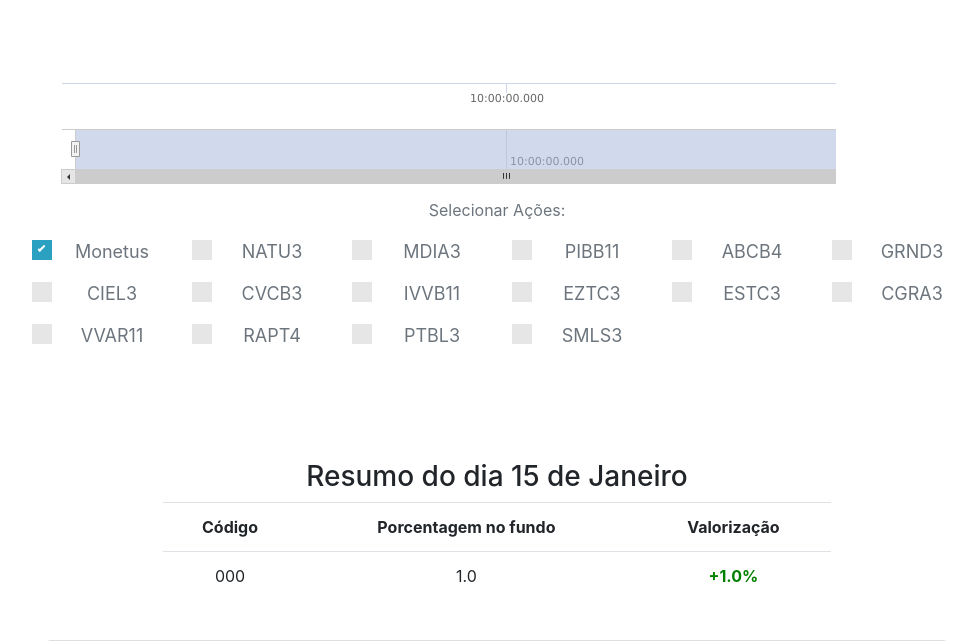
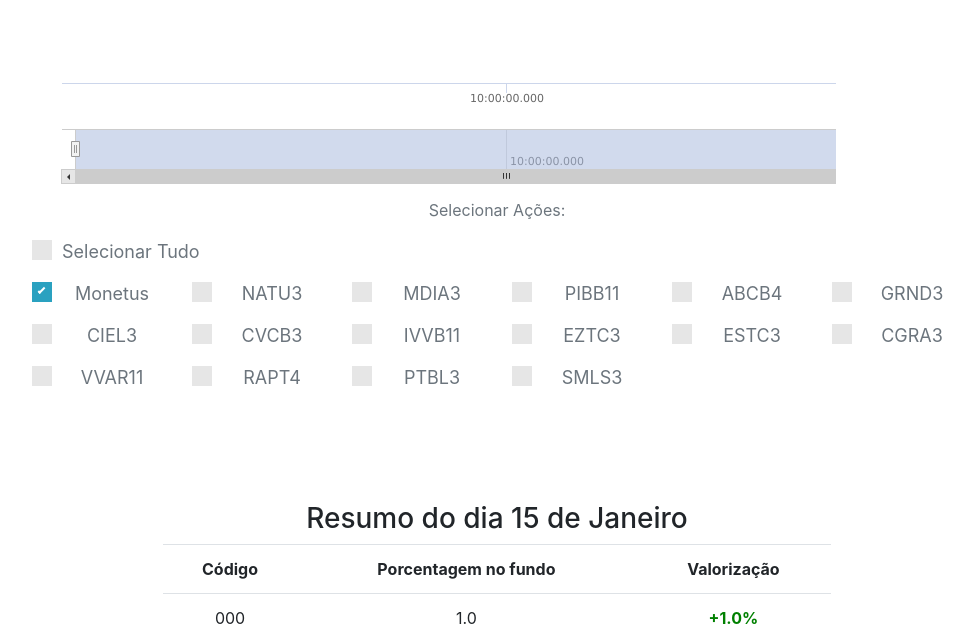
Before and after one commit to alepmaros/monetus-fiavis, a Django app: page /monetus/ in a window 1280 px wide. Shown: the part 731-1372 px from the top of the page, without its empty margins (143-1116 px from the left). Run offline with Django 3.2, Linux system fonts and the light colour scheme; tables that the repository leaves empty hold one stand-in row (values such as "Sample post"); some libraries are stand-ins or nearby versions.

Commit message:
Adicionando opção de selecionar tudo

```diff
--- a/monetus_fiavis/fiavis/templates/fiavis/chart.html
+++ b/monetus_fiavis/fiavis/templates/fiavis/chart.html
@@ -54,7 +54,6 @@
   }
 
   function recreateChart(selected_charts = ['Monetus FIA'], acumulado = true) {
-
     var fiaData = [];
     var stocks = [];
     var data = [];
--- a/monetus_fiavis/fiavis/templates/fiavis/index.html
+++ b/monetus_fiavis/fiavis/templates/fiavis/index.html
@@ -51,100 +51,105 @@
 
     <form>
       <div class="row">
-
-        <div class="col-md-2 col-sm-4 col-6">
+        <div style="text-align: left;" class="col-md-12 col-sm-4 col-6">
             <label class="control control--checkbox">
-                <input type="checkbox" onchange="toggleChart(this)" id="_FIA" value="Monetus FIA" checked>Monetus
+                <input type="checkbox" onclick="checkSelection(this)" id="select_all" value="all">Selecionar Tudo
                 <div class="control__indicator"></div>
             </label>
         </div>
         <div class="col-md-2 col-sm-4 col-6">
             <label class="control control--checkbox">
-                <input type="checkbox" onchange="toggleChart(this)" id="_NATU3" value="NATU3">NATU3
+                <input class="checkbox" type="checkbox" onchange="toggleChart(this)" id="_FIA" value="Monetus FIA" checked>Monetus
                 <div class="control__indicator"></div>
             </label>
         </div>
         <div class="col-md-2 col-sm-4 col-6">
             <label class="control control--checkbox">
-                <input type="checkbox" onchange="toggleChart(this)" id="_MDIA3" value="MDIA3">MDIA3
+                <input class="checkbox" type="checkbox" onchange="toggleChart(this)" id="_NATU3" value="NATU3">NATU3
                 <div class="control__indicator"></div>
             </label>
         </div>
         <div class="col-md-2 col-sm-4 col-6">
             <label class="control control--checkbox">
-                <input type="checkbox" onchange="toggleChart(this)" id="_PIBB" value="PIBB">PIBB11
+                <input class="checkbox" type="checkbox" onchange="toggleChart(this)" id="_MDIA3" value="MDIA3">MDIA3
                 <div class="control__indicator"></div>
             </label>
         </div>
         <div class="col-md-2 col-sm-4 col-6">
             <label class="control control--checkbox">
-                <input type="checkbox" onchange="toggleChart(this)" id="_ABCB4" value="ABCB4">ABCB4
+                <input class="checkbox" type="checkbox" onchange="toggleChart(this)" id="_PIBB" value="PIBB">PIBB11
                 <div class="control__indicator"></div>
             </label>
         </div>
         <div class="col-md-2 col-sm-4 col-6">
             <label class="control control--checkbox">
-                <input type="checkbox" onchange="toggleChart(this)" id="_GRND3" value="GRND3">GRND3
+                <input class="checkbox" type="checkbox" onchange="toggleChart(this)" id="_ABCB4" value="ABCB4">ABCB4
                 <div class="control__indicator"></div>
             </label>
         </div>
         <div class="col-md-2 col-sm-4 col-6">
             <label class="control control--checkbox">
-                <input type="checkbox" onchange="toggleChart(this)" id="_CIEL3" value="CIEL3">CIEL3
+                <input class="checkbox" type="checkbox" onchange="toggleChart(this)" id="_GRND3" value="GRND3">GRND3
                 <div class="control__indicator"></div>
             </label>
         </div>
         <div class="col-md-2 col-sm-4 col-6">
             <label class="control control--checkbox">
-                <input type="checkbox" onchange="toggleChart(this)" id="_CVCB3" value="CVCB3">CVCB3
+                <input class="checkbox" type="checkbox" onchange="toggleChart(this)" id="_CIEL3" value="CIEL3">CIEL3
                 <div class="control__indicator"></div>
             </label>
         </div>
         <div class="col-md-2 col-sm-4 col-6">
             <label class="control control--checkbox">
-                <input type="checkbox" onchange="toggleChart(this)" id="_IVVB11" value="IVVB11">IVVB11
+                <input class="checkbox" type="checkbox" onchange="toggleChart(this)" id="_CVCB3" value="CVCB3">CVCB3
+                <div class="control__indicator"></div>
+            </label>
+        </div>
+        <div class="col-md-2 col-sm-4 col-6">
+            <label class="control control--checkbox">
+                <input class="checkbox" type="checkbox" onchange="toggleChart(this)" id="_IVVB11" value="IVVB11">IVVB11
                 <div class="control__indicator"></div>
               </label>
         </div>
         <div class="col-md-2 col-sm-4 col-6">
             <label class="control control--checkbox">
-                <input type="checkbox" onchange="toggleChart(this)" id="_EZTC3" value="EZTC3">EZTC3
+                <input class="checkbox" type="checkbox" onchange="toggleChart(this)" id="_EZTC3" value="EZTC3">EZTC3
                 <div class="control__indicator"></div>
             </label>
         </div>
         <div class="col-md-2 col-sm-4 col-6">
             <label class="control control--checkbox">
-                <input type="checkbox" onchange="toggleChart(this)" id="_ESTC3" value="ESTC3">ESTC3
+                <input class="checkbox" type="checkbox" onchange="toggleChart(this)" id="_ESTC3" value="ESTC3">ESTC3
                 <div class="control__indicator"></div>
             </label>
         </div>
         <div class="col-md-2 col-sm-4 col-6">
             <label class="control control--checkbox">
-                <input type="checkbox" onchange="toggleChart(this)" id="_CGRA3" value="CGRA3">CGRA3
+                <input class="checkbox" type="checkbox" onchange="toggleChart(this)" id="_CGRA3" value="CGRA3">CGRA3
                 <div class="control__indicator"></div>
             </label>
         </div>
         <div class="col-md-2 col-sm-4 col-6">
             <label class="control control--checkbox">
-                <input type="checkbox" onchange="toggleChart(this)" id="_VVAR11" value="VVAR11">VVAR11
+                <input class="checkbox" type="checkbox" onchange="toggleChart(this)" id="_VVAR11" value="VVAR11">VVAR11
                 <div class="control__indicator"></div>
             </label>
         </div>
         <div class="col-md-2 col-sm-4 col-6">
             <label class="control control--checkbox">
-                <input type="checkbox" onchange="toggleChart(this)" id="_RAPT4" value="RAPT4">RAPT4
+                <input class="checkbox" type="checkbox" onchange="toggleChart(this)" id="_RAPT4" value="RAPT4">RAPT4
                 <div class="control__indicator"></div>
             </label>
         </div>
         <div class="col-md-2 col-sm-4 col-6">
             <label class="control control--checkbox">
-                <input type="checkbox" onchange="toggleChart(this)" id="_PTBL3" value="PTBL3">PTBL3
+                <input class="checkbox" type="checkbox" onchange="toggleChart(this)" id="_PTBL3" value="PTBL3">PTBL3
                 <div class="control__indicator"></div>
             </label>
         </div>
         <div class="col-md-2 col-sm-4 col-6">
             <label class="control control--checkbox">
-                <input type="checkbox" onchange="toggleChart(this)" id="_SMLS3" value="SMLS3">SMLS3
+                <input class="checkbox" type="checkbox" onchange="toggleChart(this)" id="_SMLS3" value="SMLS3">SMLS3
                 <div class="control__indicator"></div>
             </label>
         </div>
@@ -172,9 +177,55 @@
         if (document.getElementById("_RAPT4").checked) { selected_charts.push('RAPT4') }
         if (document.getElementById("_PTBL3").checked) { selected_charts.push('PTBL3') }
         if (document.getElementById("_SMLS3").checked) { selected_charts.push('SMLS3') }
+        if (document.getElementById("select_all").checked) { selected_charts.push('NATU3','MDIA3','PIBB','ABCB4','GRND3','CIEL3','CVCB3','IVVB11','EZTC3','ESTC3','CGRA3','VVAR11','RAPT4','PTBL3','SMLS3') }
         if (document.getElementById("_ACU").checked) { acumulado = true }
         if (document.getElementById("_DIA").checked) { acumulado = false }
+
         recreateChart(selected_charts, acumulado);
+      }
+
+      function checkSelection(element) {
+         if (document.getElementById("select_all").checked === false) {
+          selected_charts = []
+          selected_charts.push('Monetus FIA')
+          if (document.getElementById("_ACU").checked) { acumulado = true }
+          if (document.getElementById("_DIA").checked) { acumulado = false }
+
+
+
+          recreateChart(selected_charts, acumulado);
+          var fia = document.getElementById("_FIA");
+
+
+         } else {
+          toggleChart(element)
+         }
+      }
+
+      var select_all = document.getElementById("select_all"); //select all checkbox
+      var checkboxes = document.getElementsByClassName("checkbox"); //checkbox items
+
+      //select all checkboxes
+      select_all.addEventListener("change", function(e){
+          for (i = 0; i < checkboxes.length; i++) {
+              checkboxes[i].checked = select_all.checked;
+          }
+          var fia = document.getElementById("_FIA");
+          fia.checked = true
+      });
+
+
+      for (var i = 0; i < checkboxes.length; i++) {
+          checkboxes[i].addEventListener('change', function(e){ //".checkbox" change
+              //uncheck "select all", if one of the listed checkbox item is unchecked
+              if(this.checked == false){
+                  select_all.checked = false;
+              }
+              //check "select all" if all checkbox items are checked
+              if(document.querySelectorAll('.checkbox:checked').length == checkboxes.length){
+                  select_all.checked = true;
+              }
+          });
       }
     </script>
   </div>
```
